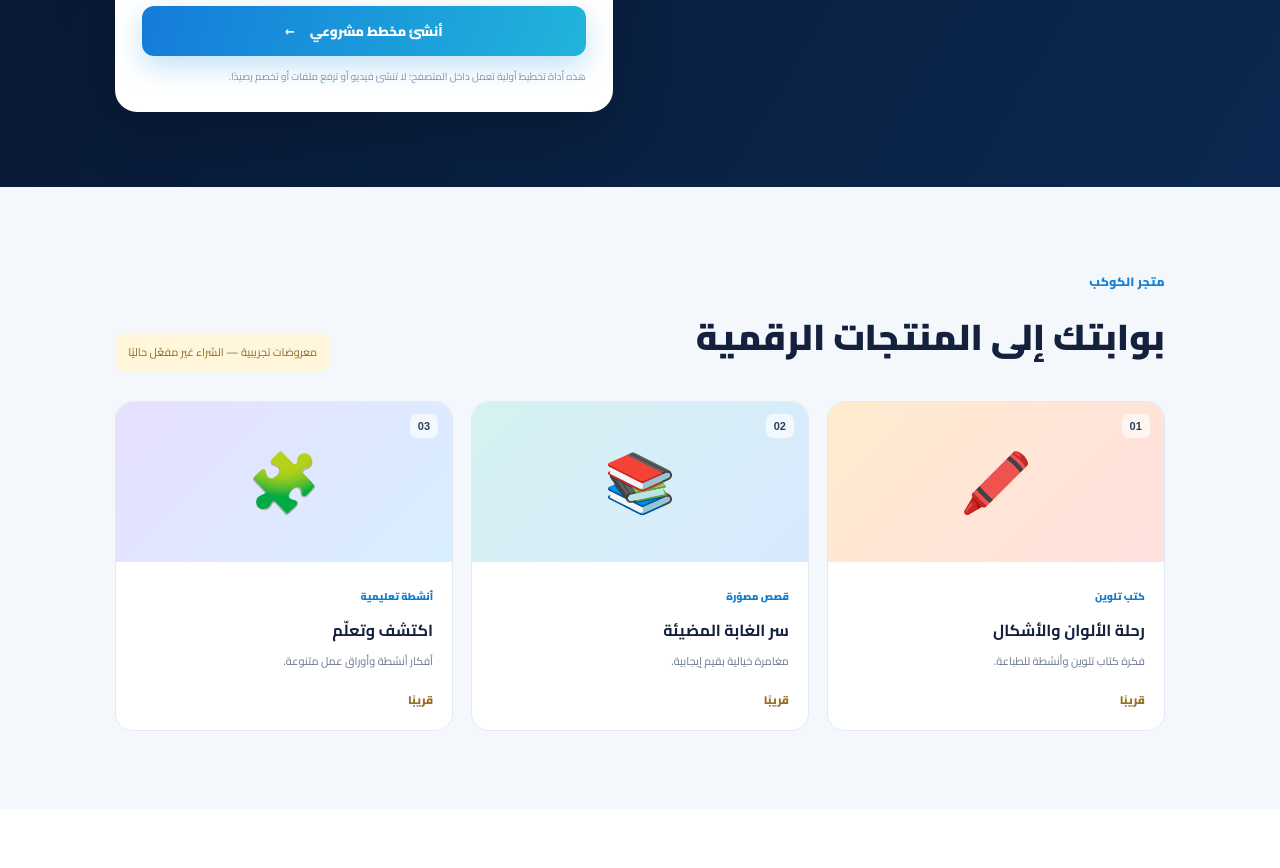
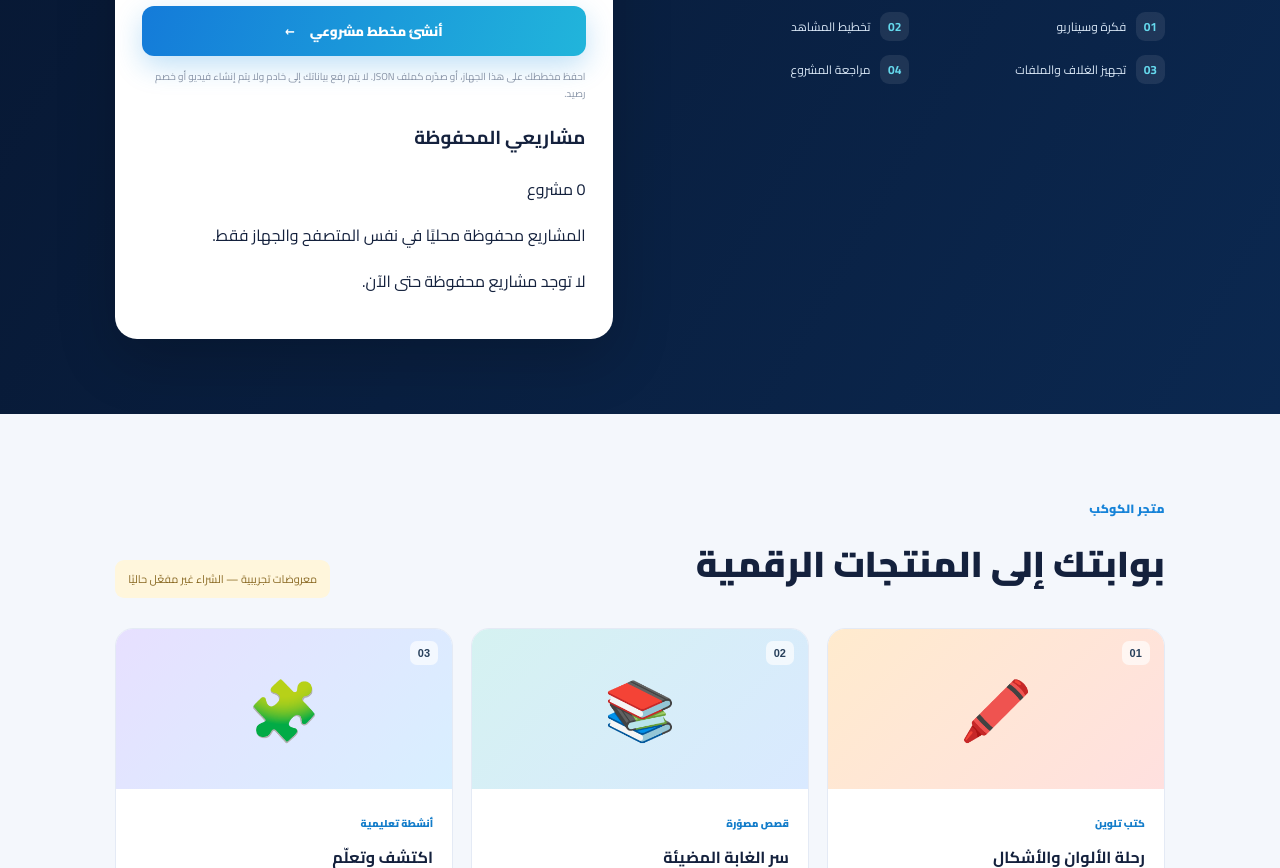
Before and after one commit to mohamed21fathey-prog/kawkab-alcartoon-, a plain HTML site: page index.html in a window 1280 px wide. Shown: the part 2374-3242 px from the top of the page. Drawn offline with Linux system fonts and the light colour scheme.

Commit message:
Add local project library to studio

```diff
--- a/index.html
+++ b/index.html
@@ -90,8 +90,13 @@
       <label for="project-idea">احكِ لنا فكرتك</label>
       <textarea id="project-idea" rows="4" maxlength="600" placeholder="اكتب ملخص الفكرة والشخصيات وما الذي تريد تقديمه..." required></textarea>
       <button class="btn primary submit-btn" type="submit">أنشئ مخطط مشروعي <span>←</span></button>
-      <p class="form-note">هذه أداة تخطيط أولية تعمل داخل المتصفح؛ لا تنشئ فيديو أو ترفع ملفات أو تخصم رصيدًا.</p>
+      <p class="form-note">احفظ مخططك على هذا الجهاز، أو صدّره كملف JSON. لا يتم رفع بياناتك إلى خادم ولا يتم إنشاء فيديو أو خصم رصيد.</p>
       <div class="idea-result" id="idea-result" aria-live="polite" hidden></div>
+      <section class="saved-projects" aria-labelledby="saved-projects-title">
+        <div class="saved-projects-head"><h3 id="saved-projects-title">مشاريعي المحفوظة</h3><span id="project-count">0 مشروع</span></div>
+        <p class="saved-projects-note">المشاريع محفوظة محليًا في نفس المتصفح والجهاز فقط.</p>
+        <div id="saved-project-list" class="saved-project-list" aria-live="polite"><p class="empty-projects">لا توجد مشاريع محفوظة حتى الآن.</p></div>
+      </section>
     </form>
   </section>
 
```
